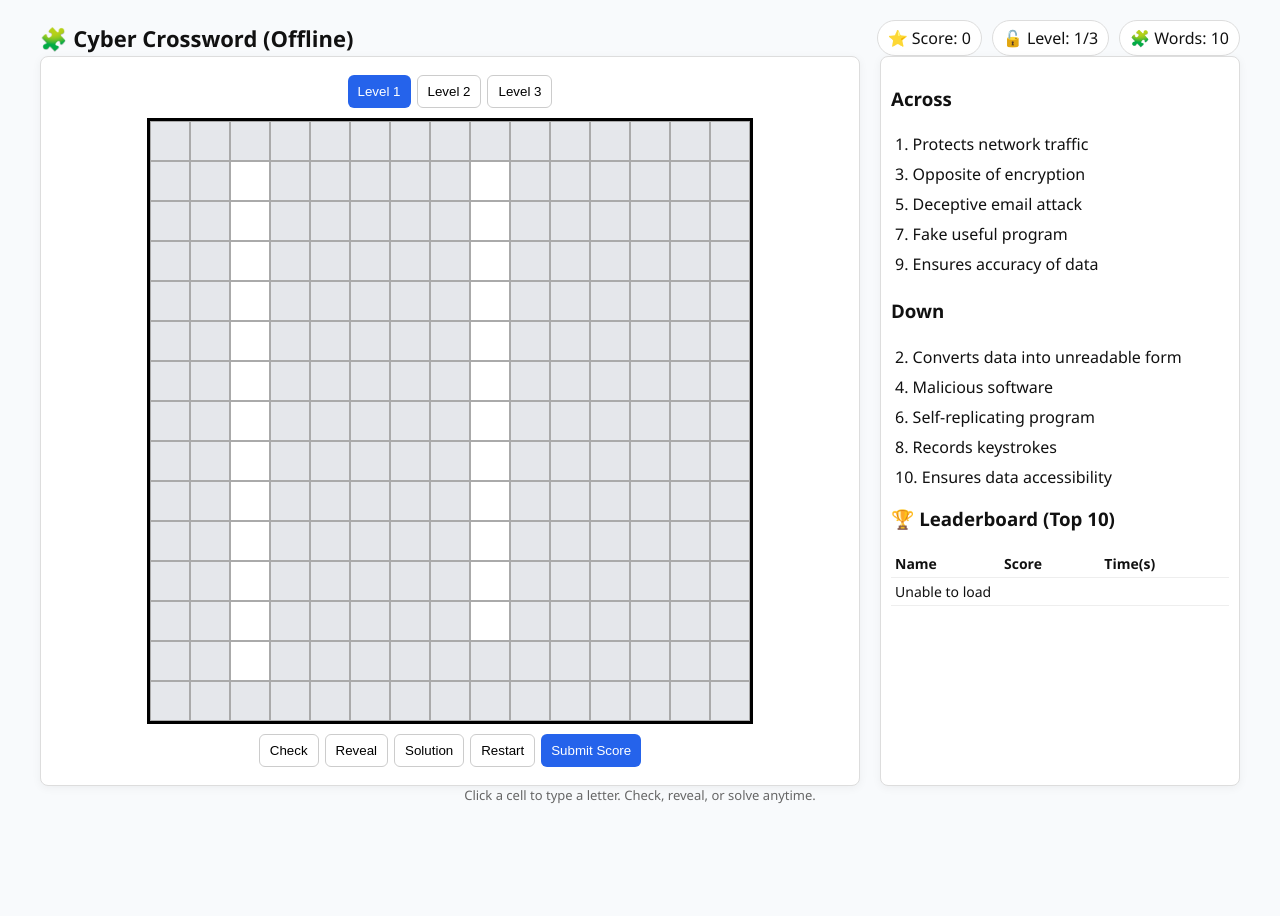
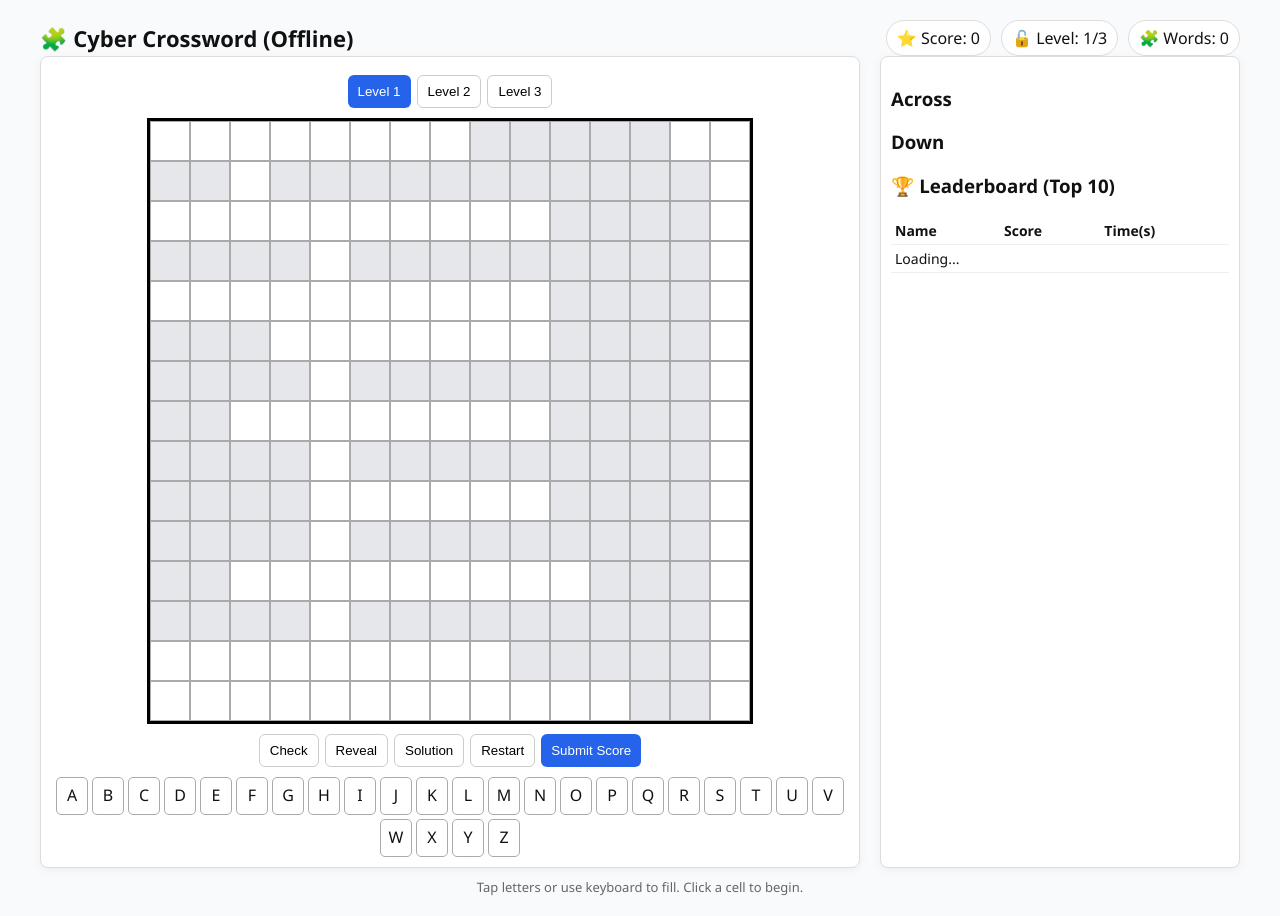
Before and after one commit to pandejeetendra-rgb/CyberCrossword, a plain HTML site: page index.html in a window 1280 px wide. Before the commit the page ends 824 px from the top, so only its background shows below. Drawn offline with Linux system fonts and the light colour scheme; no server answers.

Commit message:
Update index.html

```diff
--- a/index.html
+++ b/index.html
@@ -17,121 +17,31 @@
     color: var(--ink);
     font-family: "Segoe UI", Roboto, sans-serif;
   }
-  .wrap {
-    max-width: 1200px;
-    margin: auto;
-    padding: 20px;
-  }
-  header {
-    display: flex;
-    justify-content: space-between;
-    flex-wrap: wrap;
-    align-items: center;
-  }
-  h1 {
-    margin: 0;
-    font-size: 22px;
-  }
-  .hud {
-    display: flex;
-    gap: 10px;
-  }
-  .chip {
-    background: #fff;
-    border: 1px solid #ddd;
-    border-radius: 999px;
-    padding: 6px 10px;
-  }
-  .layout {
-    display: grid;
-    gap: 20px;
-  }
-  @media (min-width: 960px) {
-    .layout {
-      grid-template-columns: 1fr 360px;
-    }
-  }
-  .card {
-    background: #fff;
-    border: 1px solid #ddd;
-    border-radius: 8px;
-    box-shadow: 0 2px 10px rgba(0, 0, 0, 0.05);
-  }
-  .card .body {
-    padding: 10px;
-  }
-  .actions {
-    display: flex;
-    flex-wrap: wrap;
-    gap: 6px;
-    justify-content: center;
-    margin: 8px 0;
-  }
-  button {
-    border: 1px solid #ccc;
-    background: #fff;
-    padding: 8px 10px;
-    border-radius: 6px;
-    cursor: pointer;
-  }
-  button.primary {
-    background: var(--accent);
-    color: #fff;
-    border: none;
-  }
-  .grid {
-    display: grid;
-    grid-template-columns: repeat(15, 1fr);
-    width: min(95vw, 600px);
-    aspect-ratio: 1;
-    margin: 10px auto;
-    border: 3px solid #000;
-  }
-  .cell {
-    border: 1px solid #aaa;
-    display: flex;
-    justify-content: center;
-    align-items: center;
-    font-weight: bold;
-    font-size: 20px;
-    position: relative;
-    background: white;
-  }
-  .cell.block {
-    background: var(--block);
-  }
-  .num {
-    position: absolute;
-    top: 1px;
-    left: 3px;
-    font-size: 10px;
-    color: #333;
-  }
-  .cell.active {
-    outline: 3px solid var(--accent);
-  }
-  .clue {
-    padding: 4px;
-    cursor: pointer;
-  }
-  .clue:hover {
-    background: #eef3ff;
-  }
-  footer {
-    text-align: center;
-    font-size: 13px;
-    color: #666;
-  }
-  table {
-    width: 100%;
-    font-size: 14px;
-    border-collapse: collapse;
-  }
-  th, td {
-    border-bottom: 1px solid #eee;
-    padding: 4px;
-    text-align: left;
-  }
+  .wrap { max-width: 1200px; margin: auto; padding: 20px; }
+  header { display: flex; justify-content: space-between; flex-wrap: wrap; align-items: center; }
+  h1 { margin: 0; font-size: 22px; }
+  .hud { display: flex; gap: 10px; }
+  .chip { background: #fff; border: 1px solid #ddd; border-radius: 999px; padding: 6px 10px; }
+  .layout { display: grid; gap: 20px; }
+  @media (min-width: 960px) { .layout { grid-template-columns: 1fr 360px; } }
+  .card { background: #fff; border: 1px solid #ddd; border-radius: 8px; box-shadow: 0 2px 10px rgba(0, 0, 0, 0.05); }
+  .card .body { padding: 10px; }
+  .actions { display: flex; flex-wrap: wrap; gap: 6px; justify-content: center; margin: 8px 0; }
+  button { border: 1px solid #ccc; background: #fff; padding: 8px 10px; border-radius: 6px; cursor: pointer; }
+  button.primary { background: var(--accent); color: #fff; border: none; }
+  .grid { display: grid; grid-template-columns: repeat(15, 1fr); width: min(95vw, 600px); aspect-ratio: 1; margin: 10px auto; border: 3px solid #000; }
+  .cell { border: 1px solid #aaa; display: flex; justify-content: center; align-items: center; font-weight: bold; font-size: 20px; position: relative; background: white; }
+  .cell.block { background: var(--block); }
+  .num { position: absolute; top: 1px; left: 3px; font-size: 10px; color: #333; }
+  .cell.active { outline: 3px solid var(--accent); }
+  .clue { padding: 4px; cursor: pointer; }
+  .clue:hover { background: #eef3ff; }
+  footer { text-align: center; font-size: 13px; color: #666; margin-top: 10px; }
+  table { width: 100%; font-size: 14px; border-collapse: collapse; }
+  th, td { border-bottom: 1px solid #eee; padding: 4px; text-align: left; }
+  .keyboard { display: flex; flex-wrap: wrap; justify-content: center; gap: 4px; margin-top: 10px; }
+  .key { width: 30px; height: 36px; text-align: center; line-height: 34px; border: 1px solid #aaa; border-radius: 5px; cursor: pointer; background: #fff; }
+  .key:hover { background: var(--accent); color: white; }
 </style>
 </head>
 <body>
@@ -163,6 +73,7 @@
           <button id="restart">Restart</button>
           <button id="submit" class="primary">Submit Score</button>
         </div>
+        <div class="keyboard" id="keyboard"></div>
       </div>
     </div>
 
@@ -172,7 +83,6 @@
         <div id="cluesAcross"></div>
         <h3>Down</h3>
         <div id="cluesDown"></div>
-
         <h3 style="margin-top:14px;">🏆 Leaderboard (Top 10)</h3>
         <table>
           <thead><tr><th>Name</th><th>Score</th><th>Time(s)</th></tr></thead>
@@ -181,215 +91,124 @@
       </div>
     </aside>
   </section>
-
-  <footer>Click a cell to type a letter. Check, reveal, or solve anytime.</footer>
+  <footer>Tap letters or use keyboard to fill. Click a cell to begin.</footer>
 </div>
 
 <script>
 const ENDPOINT = "https://script.google.com/macros/s/AKfycbxbYSzhsxmadZwawvEDr8ea37Z0n1VLD6SbTYV7QhAp4bVQojhoQe_ZIoHYbL4yZEZ57g/exec";
 
 const LEVELS = [
-  {
-    words: [
-      { clue: "Protects network traffic", ans: "FIREWALL" },
-      { clue: "Converts data into unreadable form", ans: "ENCRYPTION" },
-      { clue: "Opposite of encryption", ans: "DECRYPTION" },
-      { clue: "Malicious software", ans: "MALWARE" },
-      { clue: "Deceptive email attack", ans: "PHISHING" },
-      { clue: "Self-replicating program", ans: "WORM" },
-      { clue: "Fake useful program", ans: "TROJAN" },
-      { clue: "Records keystrokes", ans: "KEYLOGGER" },
-      { clue: "Ensures accuracy of data", ans: "INTEGRITY" },
-      { clue: "Ensures data accessibility", ans: "AVAILABILITY" }
-    ]
-  },
-  {
-    words: [
-      { clue: "Encrypts Internet connection", ans: "VPN" },
-      { clue: "Pair of keys for encryption", ans: "KEYPAIR" },
-      { clue: "Security test simulating attacks", ans: "PENTEST" },
-      { clue: "Software removing viruses", ans: "ANTIVIRUS" },
-      { clue: "Layers of protection", ans: "DEFENSE" },
-      { clue: "Verifies user identity", ans: "AUTHENTICATION" },
-      { clue: "Ensures authorized use", ans: "ACCESSCONTROL" },
-      { clue: "Saves data copies", ans: "BACKUP" },
-      { clue: "Detects suspicious activity", ans: "IDS" },
-      { clue: "Prevents intrusion", ans: "IPS" }
-    ]
-  },
-  {
-    words: [
-      { clue: "Demands payment after infection", ans: "RANSOMWARE" },
-      { clue: "Illegal copying of software", ans: "PIRACY" },
-      { clue: "Fake online identity", ans: "IMPERSONATION" },
-      { clue: "Alters data before entry", ans: "DATADIDDLING" },
-      { clue: "Online harassment", ans: "CYBERSTALKING" },
-      { clue: "Unauthorized site change", ans: "DEFACEMENT" },
-      { clue: "Network spying", ans: "ESPIONAGE" },
-      { clue: "Floods network traffic", ans: "DDOS" },
-      { clue: "Ensures message authenticity", ans: "SIGNATURE" },
-      { clue: "Cyber law in India", ans: "ITACT2000" }
+  { // simplified crossword layout with intersections
+    layout: [
+      "FIREWALL.....",
+      "..I...........",
+      "ENCRYPTION....",
+      "....D.........",
+      "DECRYPTION....",
+      "...MALWARE....",
+      "....P.........",
+      "..PHISHING....",
+      "....W.........",
+      "....TROJAN....",
+      "....K.........",
+      "..KEYLOGGER...",
+      "....I.........",
+      "INTEGRITY.....",
+      "AVAILABILITY.."
+    ],
+    across: [
+      "1. Protects network traffic",
+      "3. Converts data into unreadable form",
+      "5. Opposite of encryption",
+      "7. Malicious software",
+      "9. Deceptive email attack",
+      "11. Fake useful program",
+      "13. Records keystrokes",
+      "15. Ensures accuracy of data",
+      "17. Ensures data accessibility"
+    ],
+    down: [
+      "2. Converts plaintext into ciphertext",
+      "4. Malicious code category",
+      "6. Self-replicating program",
+      "8. Deceptive message to steal data",
+      "10. Ensures information can be used",
     ]
   }
 ];
 
-const gridEl = document.getElementById("grid");
-const acrossEl = document.getElementById("cluesAcross");
-const downEl = document.getElementById("cluesDown");
-const inputEl = document.getElementById("hiddenInput");
-const leaderboardBody = document.getElementById("leaderboard");
+let grid = [], filled = [], active = null, score = 0, startTime = Date.now();
+const gridEl = document.getElementById("grid"), inputEl = document.getElementById("hiddenInput");
 
-let grid = [], filled = [], active = null, score = 0, level = 0, startTime = null;
-
-function makeGrid(level) {
+function makeGrid() {
   const n = 15;
-  grid = Array.from({ length: n }, () => Array(n).fill("#"));
+  grid = Array.from({ length: n }, (_, r) => LEVELS[0].layout[r].split(""));
   filled = Array.from({ length: n }, () => Array(n).fill(""));
-
-  const words = LEVELS[level].words;
-  let r = 1;
-  words.forEach((w, i) => {
-    const word = w.ans.toUpperCase();
-    const c = (i % 2 === 0) ? 2 : 8;
-    if (r + word.length >= n) r = 1;
-    for (let j = 0; j < word.length; j++) grid[r + j][c] = word[j];
-    r += 2;
-  });
-
-  render(words);
+  render();
 }
 
-function render(words) {
+function render() {
   gridEl.innerHTML = "";
-  acrossEl.innerHTML = "";
-  downEl.innerHTML = "";
-  document.getElementById("level").textContent = level + 1;
-  document.getElementById("wordsCount").textContent = words.length;
-  let clueNum = 1;
-
-  words.forEach((w, i) => {
-    const div = document.createElement("div");
-    div.className = "clue";
-    div.textContent = `${clueNum}. ${w.clue}`;
-    (i % 2 === 0 ? acrossEl : downEl).appendChild(div);
-    clueNum++;
-  });
-
-  for (let r = 0; r < grid.length; r++) {
-    for (let c = 0; c < grid.length; c++) {
+  for (let r = 0; r < 15; r++) {
+    for (let c = 0; c < 15; c++) {
       const val = grid[r][c];
       const div = document.createElement("div");
-      div.className = "cell" + (val === "#" ? " block" : "");
-      if (val !== "#") {
-        const num = document.createElement("div");
-        num.className = "num";
-        num.textContent = (r + c) % 3 === 0 ? (r + c) / 2 : "";
-        div.appendChild(num);
-        div.textContent = filled[r][c]; // << only show what user typed
-        div.onclick = () => {
-          active = { r, c };
-          inputEl.focus();
-          updateActive();
-        };
+      div.className = "cell" + (val === "." ? " block" : "");
+      if (val !== ".") {
+        div.textContent = filled[r][c];
+        div.onclick = () => { active = { r, c }; updateActive(); };
       }
       gridEl.appendChild(div);
     }
   }
 }
-
 function updateActive() {
   document.querySelectorAll(".cell").forEach(e => e.classList.remove("active"));
   if (!active) return;
   const index = active.r * 15 + active.c;
   gridEl.children[index].classList.add("active");
 }
-
-inputEl.addEventListener("input", () => {
+function handleLetter(ch) {
   if (!active) return;
-  const ch = inputEl.value.toUpperCase();
-  inputEl.value = "";
-  if (!/[A-Z]/.test(ch)) return;
-  filled[active.r][active.c] = ch;
-  render(LEVELS[level].words);
+  filled[active.r][active.c] = ch.toUpperCase();
+  render();
   updateActive();
-});
-
+}
 document.getElementById("check").onclick = () => {
   let correct = 0, total = 0;
   for (let r = 0; r < 15; r++)
     for (let c = 0; c < 15; c++)
-      if (grid[r][c] !== "#") {
+      if (grid[r][c] !== ".") {
         total++;
         if (filled[r][c] === grid[r][c]) correct++;
       }
   score = Math.round((correct / total) * 100);
-  document.getElementById("score").textContent = score;
   alert(`Your score: ${score}%`);
 };
-
 document.getElementById("reveal").onclick = () => {
   for (let r = 0; r < 15; r++)
     for (let c = 0; c < 15; c++)
-      if (grid[r][c] !== "#" && !filled[r][c]) {
+      if (grid[r][c] !== "." && !filled[r][c]) {
         filled[r][c] = grid[r][c];
-        render(LEVELS[level].words);
+        render();
         return;
       }
 };
-
 document.getElementById("solve").onclick = () => {
   for (let r = 0; r < 15; r++)
     for (let c = 0; c < 15; c++)
-      if (grid[r][c] !== "#") filled[r][c] = grid[r][c];
-  render(LEVELS[level].words);
+      if (grid[r][c] !== ".") filled[r][c] = grid[r][c];
+  render();
 };
-
-document.getElementById("restart").onclick = () => makeGrid(level);
-
-document.getElementById("level1").onclick = () => { level = 0; makeGrid(level); };
-document.getElementById("level2").onclick = () => { level = 1; makeGrid(level); };
-document.getElementById("level3").onclick = () => { level = 2; makeGrid(level); };
-
-async function loadLeaderboard() {
-  try {
-    const res = await fetch(ENDPOINT + "?action=get_leaderboard");
-    const data = await res.json();
-    leaderboardBody.innerHTML = "";
-    (data.rows || []).slice(0, 10).forEach(r => {
-      const tr = document.createElement("tr");
-      tr.innerHTML = `<td>${r.player}</td><td>${r.score}</td><td>${r.seconds}</td>`;
-      leaderboardBody.appendChild(tr);
-    });
-  } catch {
-    leaderboardBody.innerHTML = "<tr><td colspan='3'>Unable to load</td></tr>";
-  }
-}
-
-document.getElementById("submit").onclick = async () => {
-  const name = prompt("Enter your name:") || "Anonymous";
-  const seconds = Math.floor((Date.now() - startTime) / 1000);
-  try {
-    await fetch(ENDPOINT, {
-      method: "POST",
-      headers: { "Content-Type": "application/json" },
-      body: JSON.stringify({
-        action: "add_score",
-        player: name,
-        theme: "cyber-crossword",
-        score: score,
-        seconds: seconds
-      })
-    });
-    alert("✅ Score submitted!");
-    loadLeaderboard();
-  } catch {
-    alert("⚠️ Could not submit score.");
-  }
-};
-
-loadLeaderboard();
-makeGrid(0);
-startTime = Date.now();
+document.getElementById("restart").onclick = makeGrid;
+"ABCDEFGHIJKLMNOPQRSTUVWXYZ".split("").forEach(ch => {
+  const btn = document.createElement("div");
+  btn.className = "key";
+  btn.textContent = ch;
+  btn.onclick = () => handleLetter(ch);
+  document.getElementById("keyboard").appendChild(btn);
+});
+makeGrid();
 </script>
 </body>
 </html>
```
